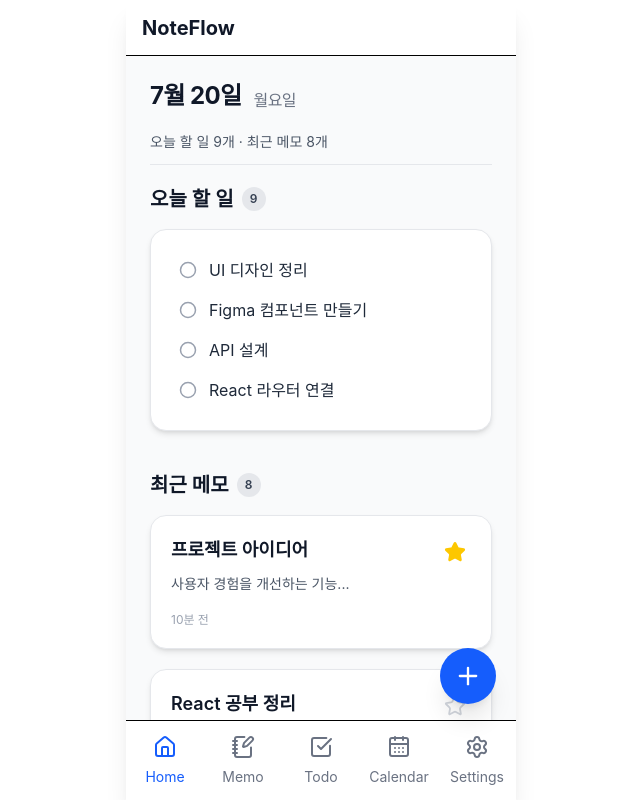
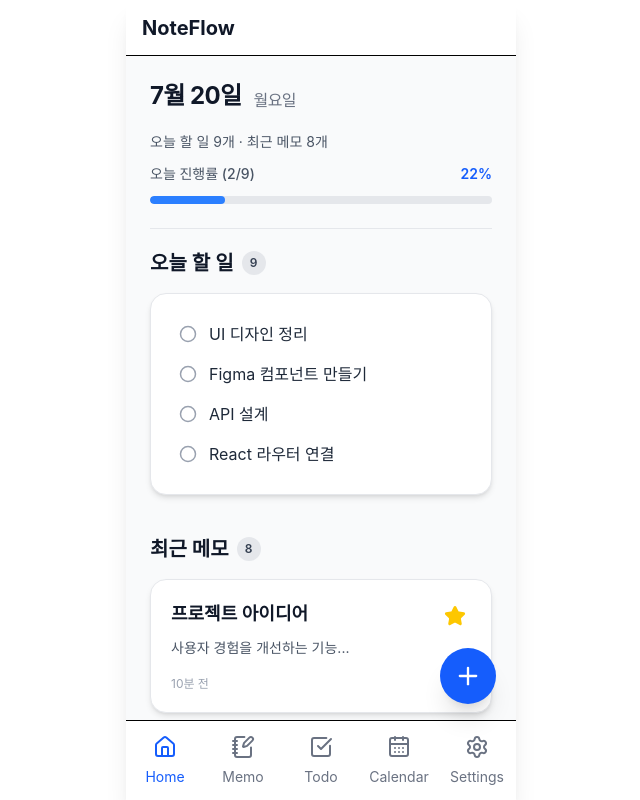
Before and after one commit to yeji0517/noteflow, a React (Vite) app in the folder frontend/: page / in a window 1280 px wide. Shown: the whole page, without its empty margins (319-959 px from the left). Built offline with nearby package versions, Linux system fonts and the light colour scheme.

Commit message:
feat: implement home dashboard UI

```diff
--- a/frontend/src/pages/Home.tsx
+++ b/frontend/src/pages/Home.tsx
@@ -79,6 +79,11 @@ function Home(){
         weekday:"long",
     });
 
+    //UI용 더미 데이터
+    const completedCount=2;
+    //const totalCount=todayTodos.length;
+    const progress=Math.round((completedCount/todayTodos.length)*100);
+
     return (
 
         <div className="bg-gray-50">
@@ -98,11 +103,27 @@ function Home(){
                     <p className="mt-5 text-sm text-gray-600">
                         오늘 할 일 {todayTodos.length}개 · 최근 메모 {recentMemos.length}개
                     </p>
+                <section className="mt-3">
 
+                        <div className="flex items-center justify-between">
+                            <span className="text-sm font-medium text-gray-600">
+                                오늘 진행률 ({completedCount}/{todayTodos.length})
+                            </span>
+
+                            <span className="text-sm font-semibold text-blue-600">
+                                {progress}%
+                            </span>
+                        </div>
+                        <div className="mt-3 h-2 overflow-hidden rounded-full bg-gray-200">
+                            <div className="h-full rounded-full bg-blue-500" style={{width:`${progress}%`}}/>
+                        </div>
+
+
+                </section>
 
 
                 </div>
-                <div className="mt-3 h-px bg-gray-200"/>
+                <div className="mt-6 h-px bg-gray-200"/>
 
                 {/*오늘 할 일*/}
                 <section className="mt-5">
```
